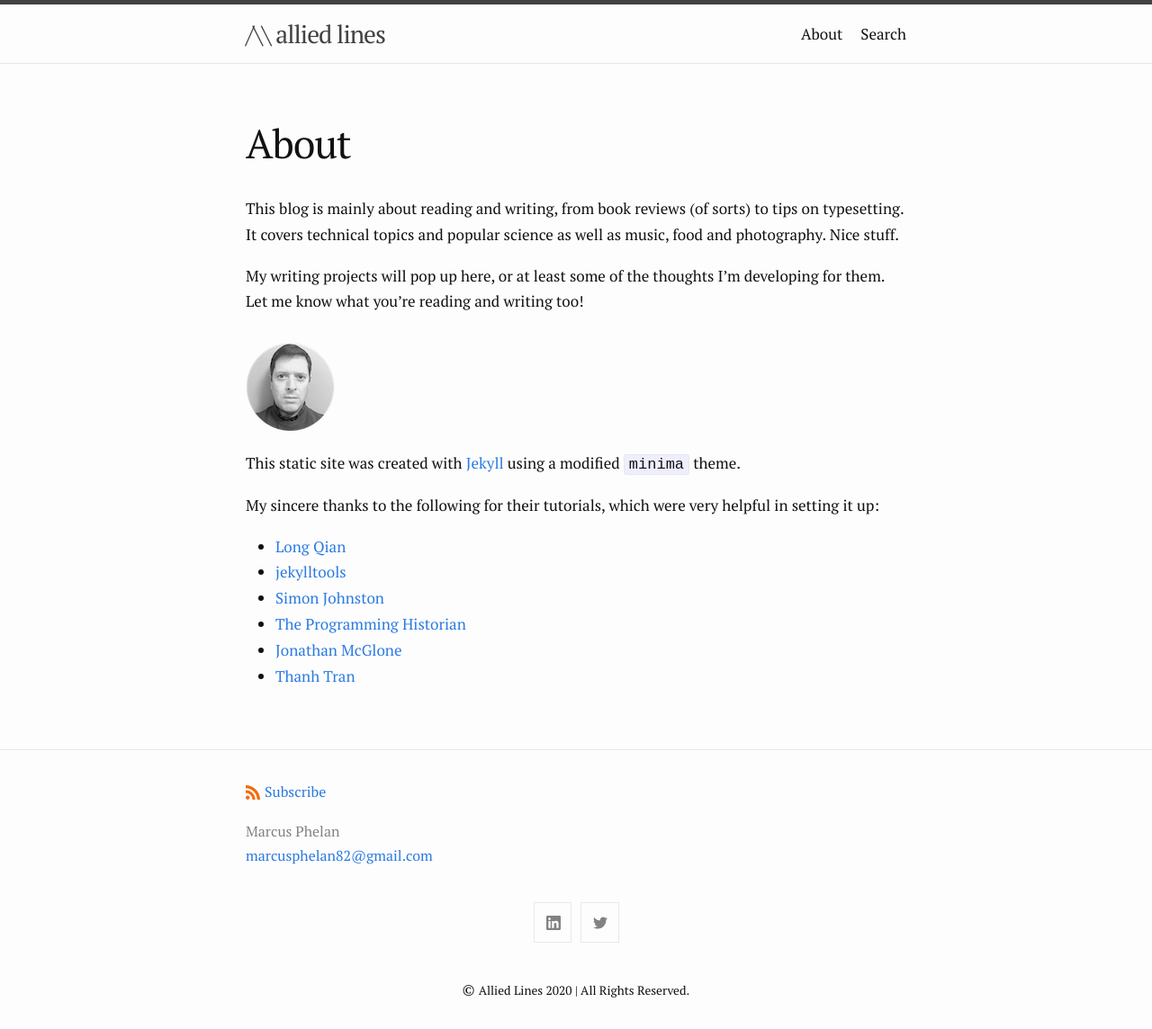
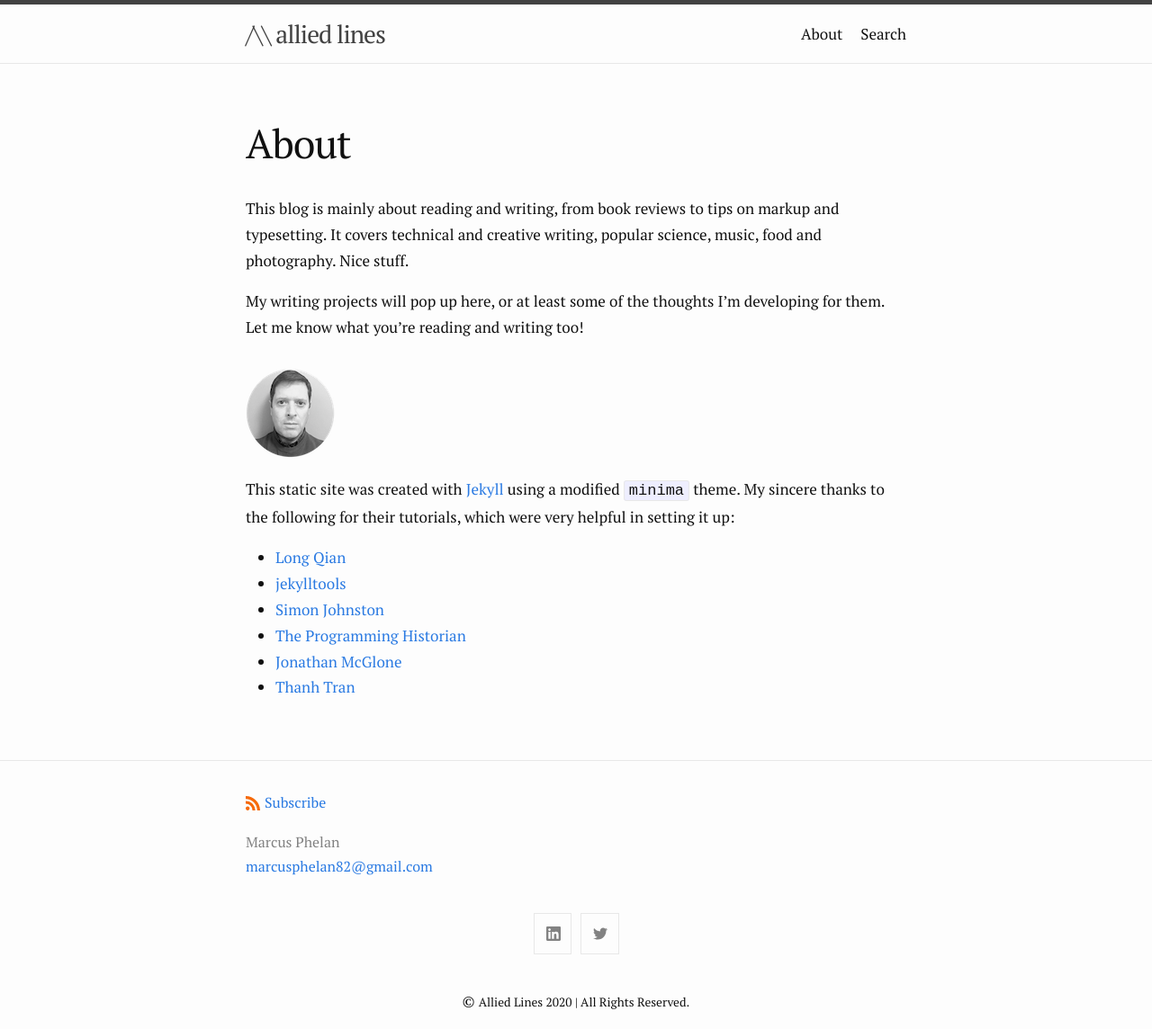
Before and after one commit to marcusphelan/marcusphelan.github.io, a Jekyll site: the page built from about.md, in a window 1280 px wide. Shown: the whole page at 90% size. Built offline with Jekyll 4.4.1, drawn with Linux system fonts in a browser that asks for light colours; nearby versions of some CDN libraries.

Commit message:
Update about.md

```diff
--- a/about.md
+++ b/about.md
@@ -5,14 +5,12 @@ permalink: /about/
 tipue_search_active: true
 ---
 
-This blog is mainly about reading and writing, from book reviews (of sorts) to tips on typesetting. It covers technical topics and popular science as well as music, food and photography. Nice stuff.
+This blog is mainly about reading and writing, from book reviews to tips on markup and typesetting. It covers technical and creative writing, popular science, music, food and photography. Nice stuff.
 
 My writing projects will pop up here, or at least some of the thoughts I'm developing for them. Let me know what you're reading and writing too!
 ![profile](/assets/images/profile.png){:class="img-responsive"}
 
-This static site was created with [Jekyll](https://jekyllrb.com/ "Jekyll") using a modified `minima` theme.
-
-My sincere thanks to the following for their tutorials, which were very helpful in setting it up:
+This static site was created with [Jekyll](https://jekyllrb.com/ "Jekyll") using a modified `minima` theme. My sincere thanks to the following for their tutorials, which were very helpful in setting it up:
 
 - [Long Qian](https://longqian.me "Long Qian")
 - [jekylltools](https://github.com/jekylltools/jekyll-tipue-search "jekylltools")
```
